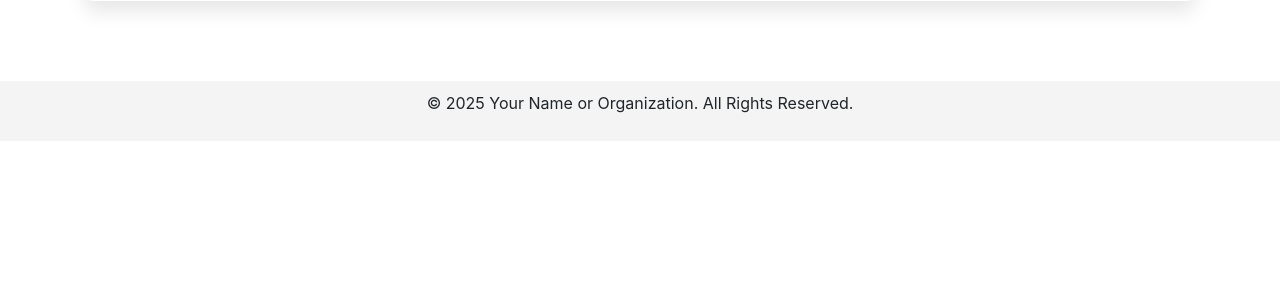
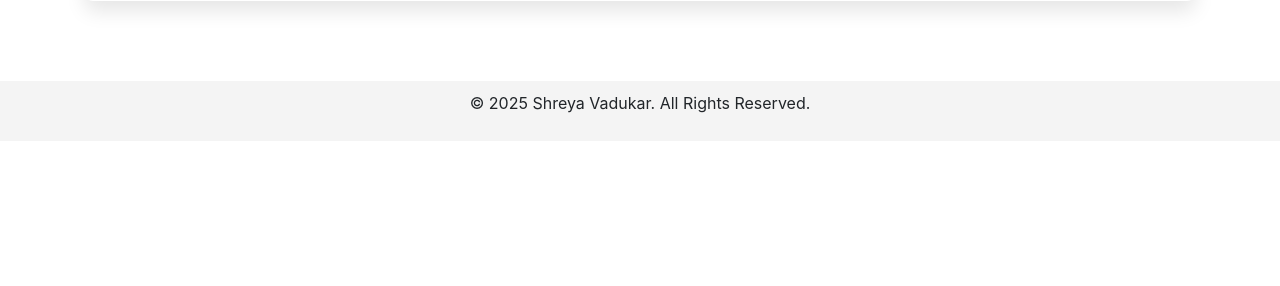
Before and after one commit to shv1011/Excel-Analyzer, a Flask app: page / in a window 1280 px wide. Shown: the part 303-589 px from the top of the page. Run offline with Flask 3, Linux system fonts and the light colour scheme; some libraries are stand-ins or nearby versions.

Commit message:
saved changes

```diff
--- a/Templates/index.html
+++ b/Templates/index.html
@@ -33,7 +33,7 @@
         </div>
     </div>
     <footer>
-        <p>&copy; 2025 Your Name or Organization. All Rights Reserved.</p>
+        <p>&copy; 2025 Shreya Vadukar. All Rights Reserved.</p>
     </footer>
 
 </body>
--- a/Templates/result.html
+++ b/Templates/result.html
@@ -24,7 +24,7 @@
         </div>
     </div>
     <footer>
-        <p>&copy; 2025 Your Name or Organization. All Rights Reserved.</p>
+        <p>&copy; 2025 Shreya Vadukar. All Rights Reserved.</p>
     </footer>
 
 </body>
--- a/Templates/upload.html
+++ b/Templates/upload.html
@@ -27,7 +27,7 @@
         </div>
     </div>
     <footer>
-        <p>&copy; 2025 Your Name or Organization. All Rights Reserved.</p>
+        <p>&copy; 2025 Shreya Vadukar. All Rights Reserved.</p>
     </footer>
 
 </body>
```
Also changed, not shown: static/style.css (line endings or trailing spaces).
